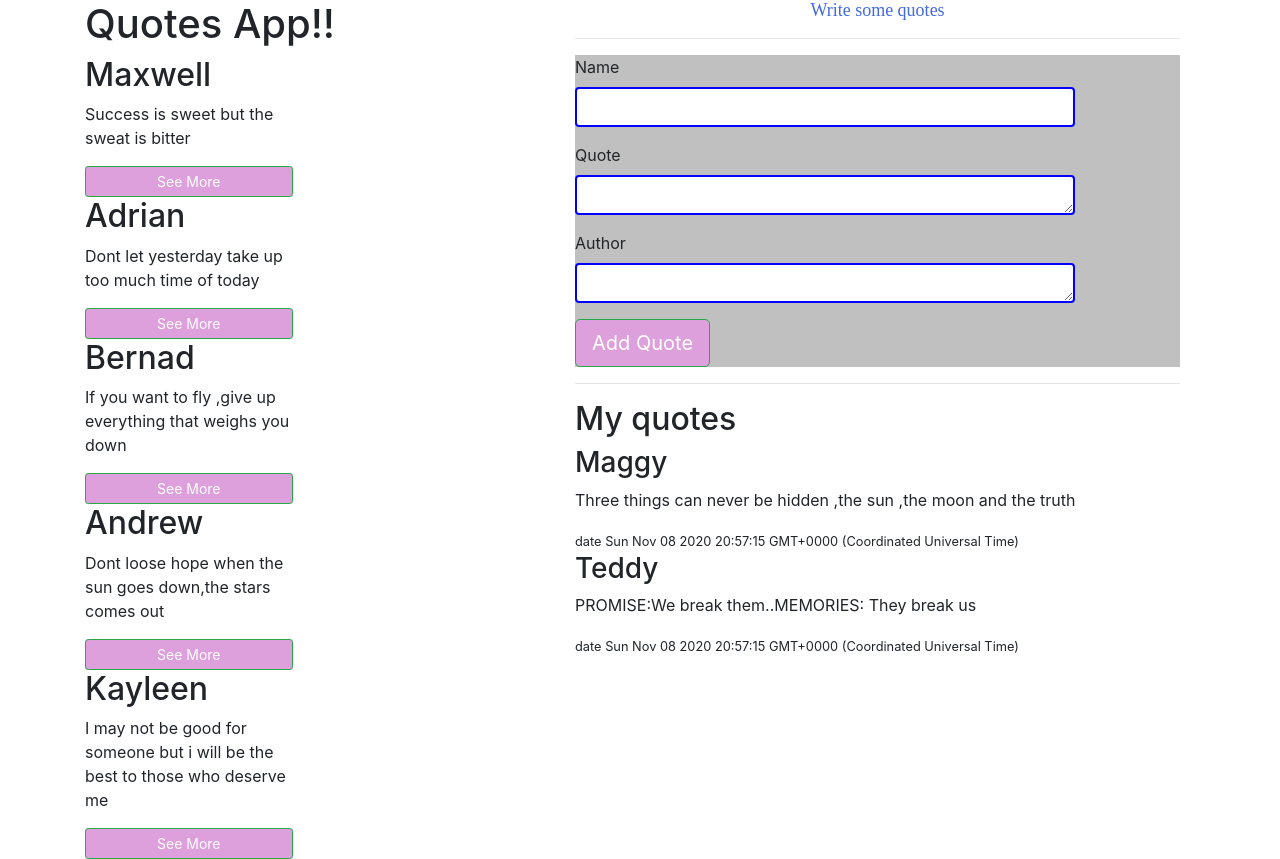
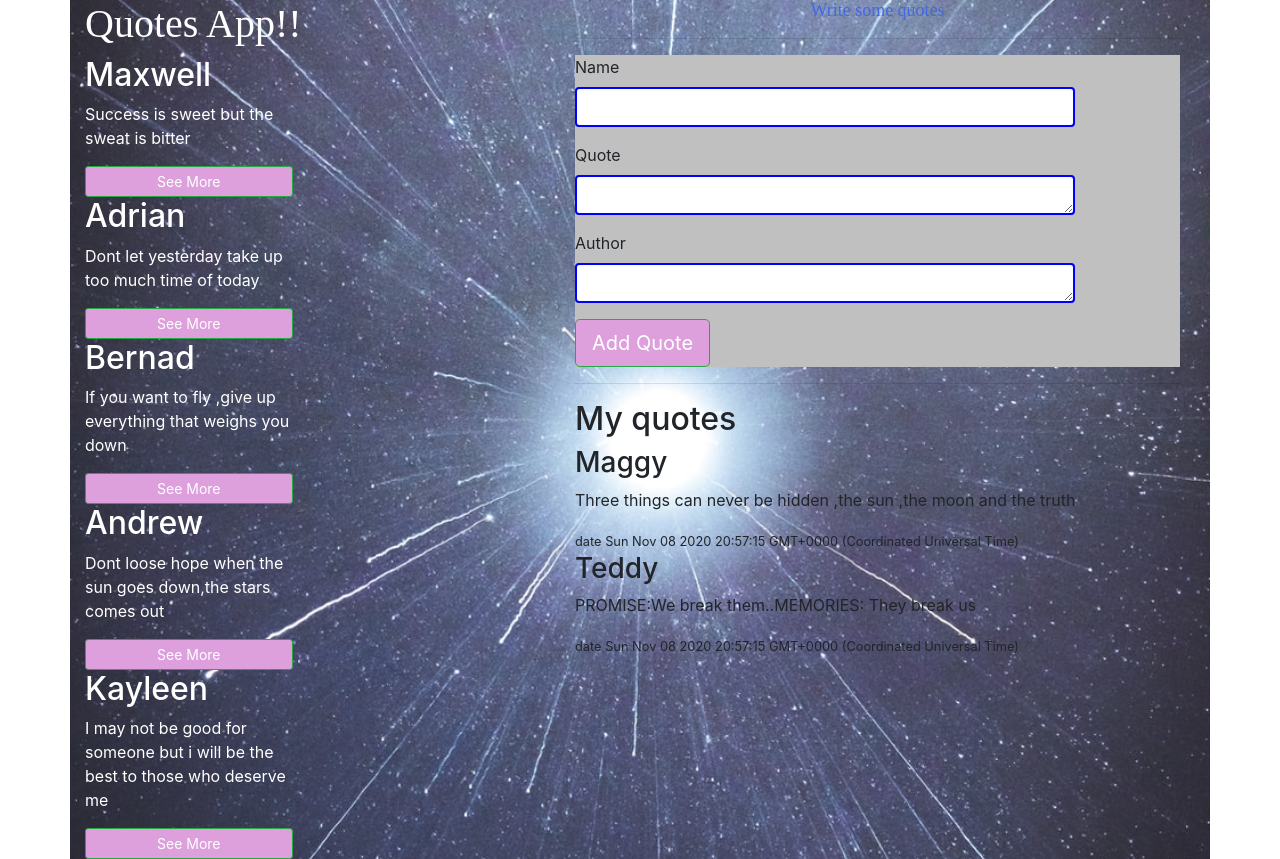
Before and after one commit to Bridgit-wairimu/Quotes-App, an Angular app: page / in a window 1280 px wide. Built offline with nearby package versions, Linux system fonts and the light colour scheme.

Commit message:
gave the body a background image

```diff
--- a/src/app/app.component.css
+++ b/src/app/app.component.css
@@ -1,7 +1,16 @@
-body{
+.container{
     background-image: url("../assets/photo-1.jpg");
     background-position: center center;
     background-size: cover;
     background-repeat: no-repeat;
     background-attachment: fixed;
   }
+
+  h1{
+    color: white;
+    font-family: 'Yesteryear', cursive, serif;
+  }
+
+  app-quote{
+    color: white;
+  }
```
